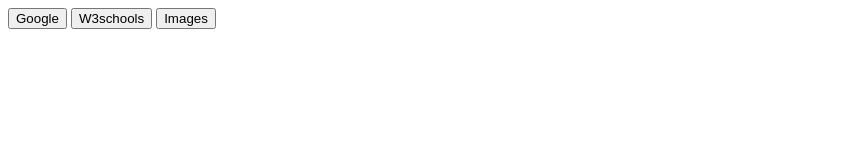
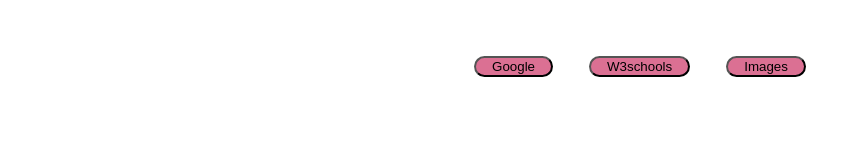
Before and after one commit to EliseCod3/Workbook5, a plain HTML site: page Exercises/NewTabs/index.html in a window 1280 px wide. Shown: the whole page, without its empty margins (0-861 px from the left). Drawn offline with Linux system fonts and the light colour scheme.

Commit message:
added style

```diff
--- a/Exercises/NewTabs/index.html
+++ b/Exercises/NewTabs/index.html
@@ -5,6 +5,22 @@
     <meta http-equiv="X-UA-Compatible" content="IE=edge">
     <meta name="viewport" content="width=device-width, initial-scale=1.0">
     <title>Home Page</title>
+    <style>
+        * {
+            align-content: center;
+            text-align: center;
+            justify-content: space-between;
+        }
+        button {
+            margin-top: 3rem;
+            margin-left: 1rem;
+            margin-right: 1rem;
+            padding-left: 1rem;
+            padding-right: 1rem;
+            background-color: palevioletred;
+            border-radius: 2rem;
+        }
+    </style>
 </head>
 <body>
     <button id="googleBtn" onclick="openGoogle()">Google</button>
```
